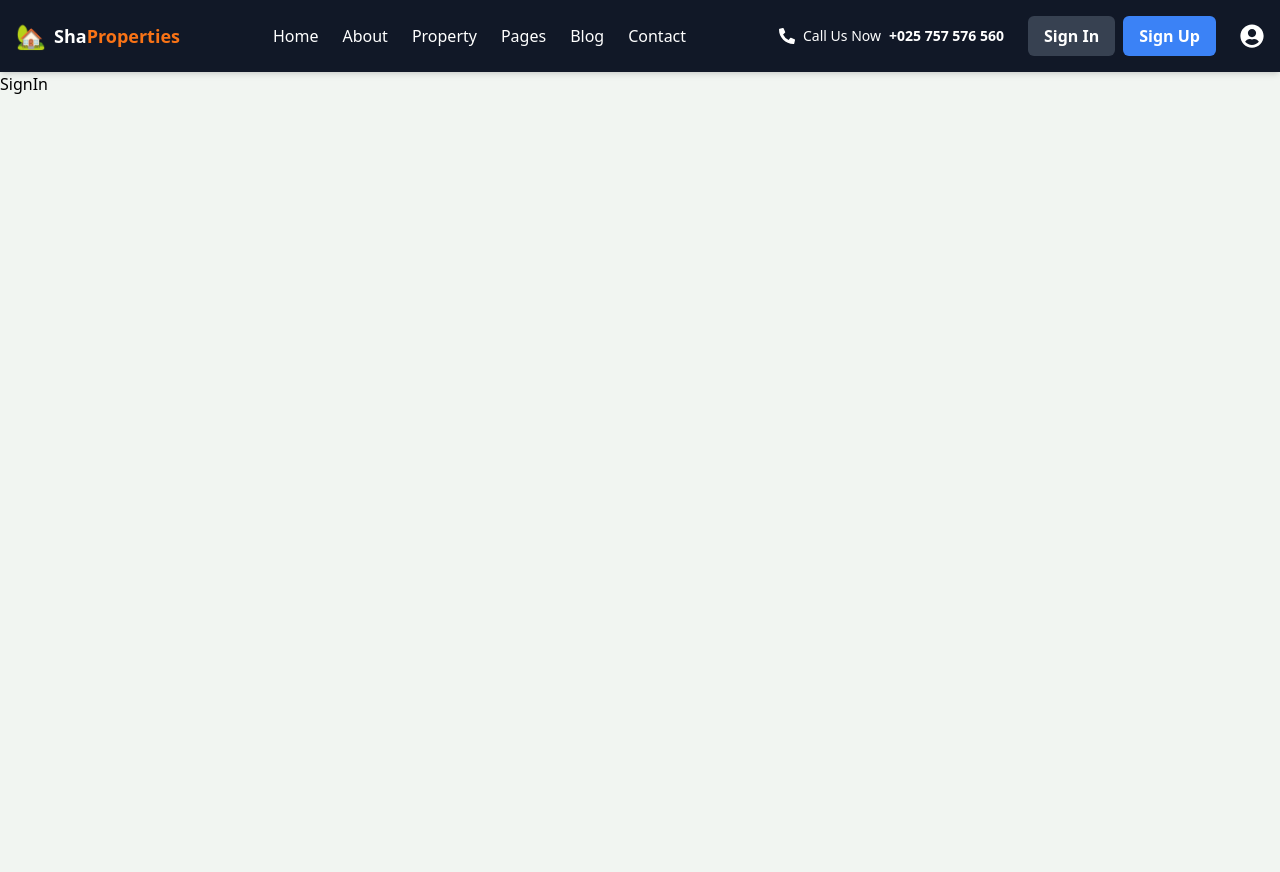
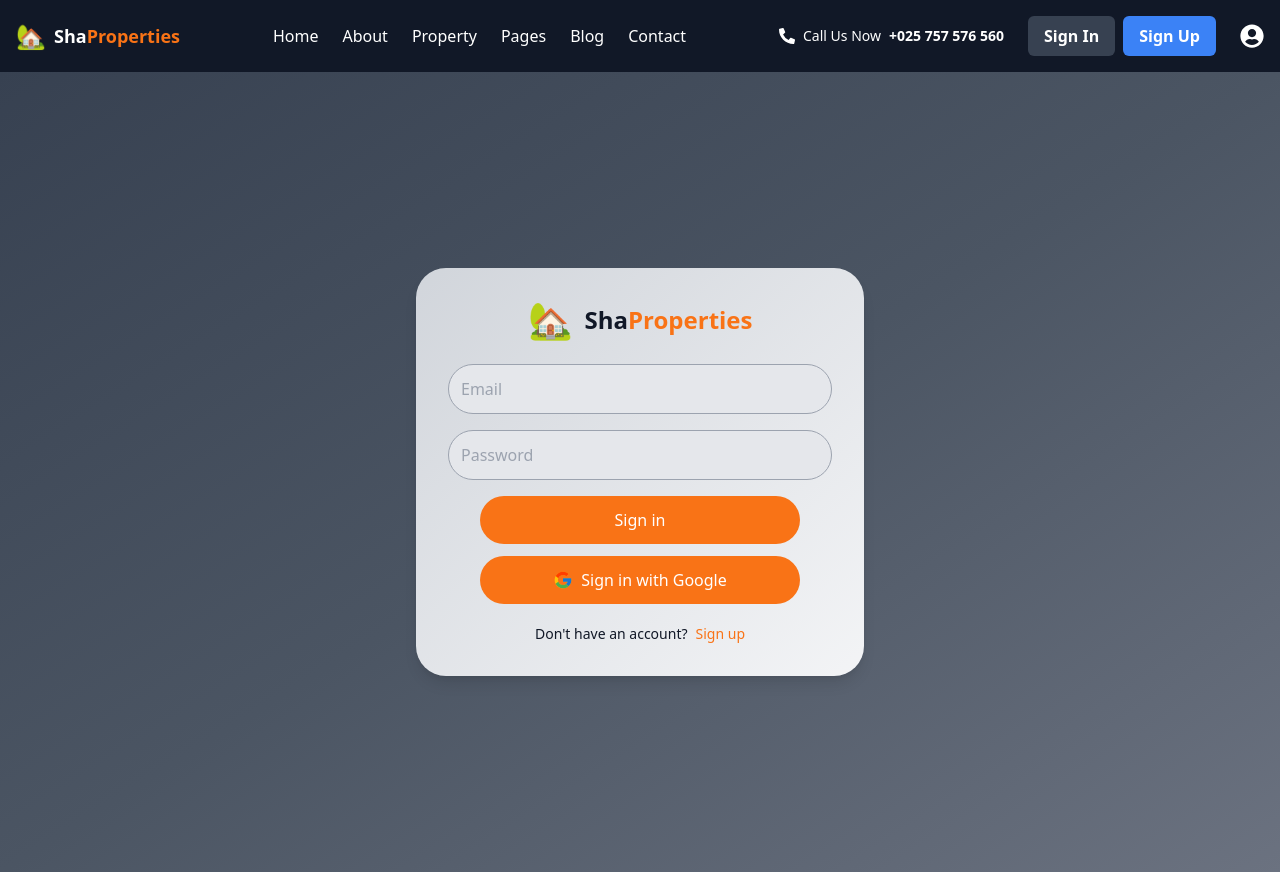
Before and after one commit to Shahin-Riyaz/real-estate, a React (Vite) app in the folder client/: page /sign-in in a window 1280 px wide. Before the commit the page ends 800 px from the top, so only its background shows below. Built offline with nearby package versions, Linux system fonts and the light colour scheme.

Commit message:
create signin api and ui

```diff
--- a/client/src/pages/SignIn.jsx
+++ b/client/src/pages/SignIn.jsx
@@ -1,7 +1,111 @@
-import React from "react";
+import { useState } from "react";
+import { Link, useNavigate } from "react-router-dom";
+import { FcGoogle } from "react-icons/fc";
+import { FaEye, FaEyeSlash } from "react-icons/fa";
 
-const SignIn = () => {
-  return <div>SignIn</div>;
-};
+export default function SignIn() {
+  const [formData, setFormData] = useState({});
+  const [error, setError] = useState(null);
+  const [loading, setLoading] = useState(false);
+  const [showPassword, setShowPassword] = useState(false);
+  const navigate = useNavigate();
 
-export default SignIn;
+  const handleChange = (e) => {
+    setFormData({
+      ...formData,
+      [e.target.id]: e.target.value,
+    });
+  };
+
+  const handleSubmit = async (e) => {
+    e.preventDefault();
+    try {
+      setLoading(true);
+      const res = await fetch("/api/auth/signin", {
+        method: "POST",
+        headers: {
+          "Content-Type": "application/json",
+        },
+        body: JSON.stringify(formData),
+      });
+      const data = await res.json();
+      console.log(data);
+      if (!res.ok || data.success === false) {
+        setLoading(false);
+        setError(data.message || "Invalid credentials");
+        return;
+      }
+      setLoading(false);
+      setError(null);
+      navigate("/");
+    } catch (error) {
+      setLoading(false);
+      setError("Network error. Please try again.");
+    }
+  };
+
+  return (
+    <div className="flex justify-center items-center min-h-screen bg-gradient-to-br from-gray-700 via-gray-600 to-gray-500 p-4">
+      <div className="bg-gradient-to-br from-gray-300 to-gray-100 text-gray-900 p-8 rounded-[30px] shadow-lg w-full max-w-md">
+        {/* Logo */}
+        <div className="flex justify-center mb-6">
+          <Link to="/" className="flex items-center gap-3">
+            <span className="text-orange-500 text-4xl font-bold">🏡</span>
+            <h1 className="text-2xl font-semibold capitalize">
+              Sha<span className="text-orange-500">Properties</span>
+            </h1>
+          </Link>
+        </div>
+
+        {/* Sign In Form */}
+        <form onSubmit={handleSubmit} className="flex flex-col gap-4 mt-3">
+          <input
+            type="email"
+            placeholder="Email"
+            className="bg-gray-200 p-3 rounded-[30px] border border-gray-400 focus:outline-none focus:ring-2 focus:ring-orange-500"
+            id="email"
+            onChange={handleChange}
+            required
+          />
+
+          <input
+            type="password"
+            placeholder="Password"
+            className="bg-gray-200 p-3 rounded-[30px] border border-gray-400 focus:outline-none focus:ring-2 focus:ring-orange-500"
+            id="password"
+            onChange={handleChange}
+            required
+          />
+
+          {/* Buttons Wrapper */}
+          <div className="flex flex-col gap-3 items-center">
+            {/* Sign In Button */}
+            <button
+              disabled={loading}
+              className="w-10/12 bg-orange-500 text-white p-3 rounded-[30px] text-center hover:bg-orange-400 transition disabled:opacity-80"
+            >
+              {loading ? "Loading..." : "Sign in"}
+            </button>
+
+            {/* Sign In with Google */}
+            <button className="w-10/12 flex justify-center items-center gap-2 bg-orange-500 text-white p-3 rounded-[30px] text-center hover:bg-orange-400 transition">
+              <FcGoogle className="text-xl" />
+              Sign in with Google
+            </button>
+          </div>
+        </form>
+
+        {/* No Account? Sign Up */}
+        <div className="flex justify-center gap-2 mt-5 text-sm">
+          <p>Don't have an account?</p>
+          <Link to="/sign-up" className="text-orange-500 hover:underline">
+            Sign up
+          </Link>
+        </div>
+
+        {/* Error Message */}
+        {error && <p className="text-red-500 text-center mt-4">{error}</p>}
+      </div>
+    </div>
+  );
+}
--- a/client/src/pages/SignUp.jsx
+++ b/client/src/pages/SignUp.jsx
@@ -1,6 +1,7 @@
 import { useState } from "react";
 import { Link, useNavigate } from "react-router-dom";
 import { FcGoogle } from "react-icons/fc";
+import { FaEye, FaEyeSlash } from "react-icons/fa";
 
 export default function SignUp() {
   const [formData, setFormData] = useState({});
@@ -44,7 +45,8 @@
 
   return (
     <div className="flex justify-center items-center min-h-screen bg-gradient-to-br from-gray-700 via-gray-600 to-gray-500 p-4">
-      <div className="bg-gradient-to-br from-gray-300 to-gray-100 text-gray-900 p-8 rounded-[30px] shadow-lg w-full max-w-md">
+      {/* Sign-Up Form */}
+      <div className="relative bg-gradient-to-br from-gray-300 to-gray-100 text-gray-900 p-8 rounded-[30px] shadow-lg w-full max-w-md z-10">
         {/* Logo (Increased Size) */}
         <div className="flex justify-center mb-6">
           <Link to="/" className="flex items-center gap-3">
@@ -55,7 +57,7 @@
           </Link>
         </div>
 
-        {/* Sign Up Form */}
+        {/* Sign-Up Form */}
         <form onSubmit={handleSubmit} className="flex flex-col gap-4 mt-3">
           <input
             type="text"
```
